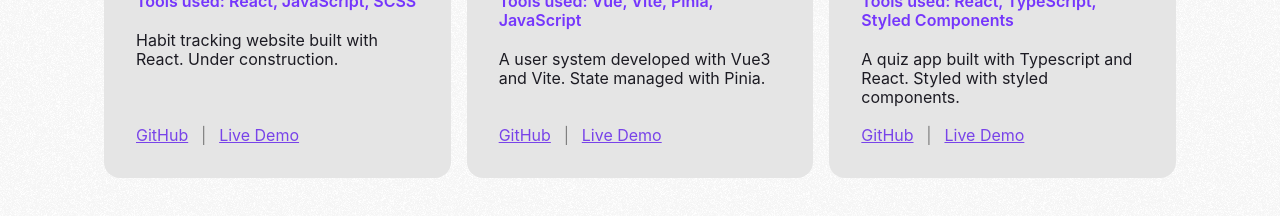
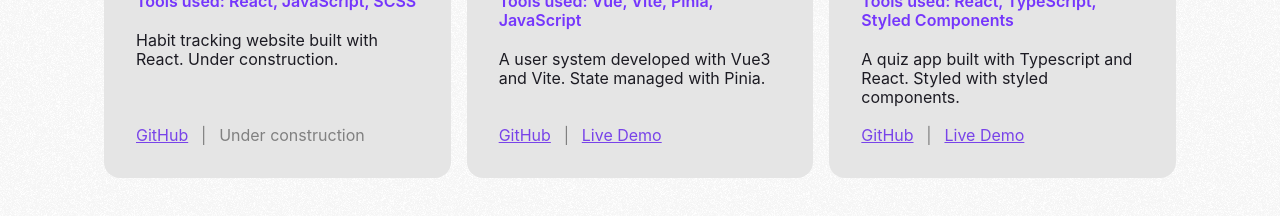
Before and after one commit to iwarra/my-portfolio, a Vue app: page / in a window 1280 px wide. Shown: the part 1040-1256 px from the top of the page. Built offline with nearby package versions, Linux system fonts and the light colour scheme.

Commit message:
Conditional not to render project preview

```diff
--- a/src/components/HomePage.vue
+++ b/src/components/HomePage.vue
@@ -122,9 +122,10 @@ const toggleNavbar = () => {
                     <a :href="project.links.gitHub">GitHub</a>
                   </li>
                   <span>|</span>
-                  <li>
+                  <li v-if="project.links.liveDemo !== ''">
                     <a :href="project.links.liveDemo">Live Demo</a>
                   </li>
+                  <span v-else>Under construction</span>
                 </ul>
               </div>
             </li>
```
